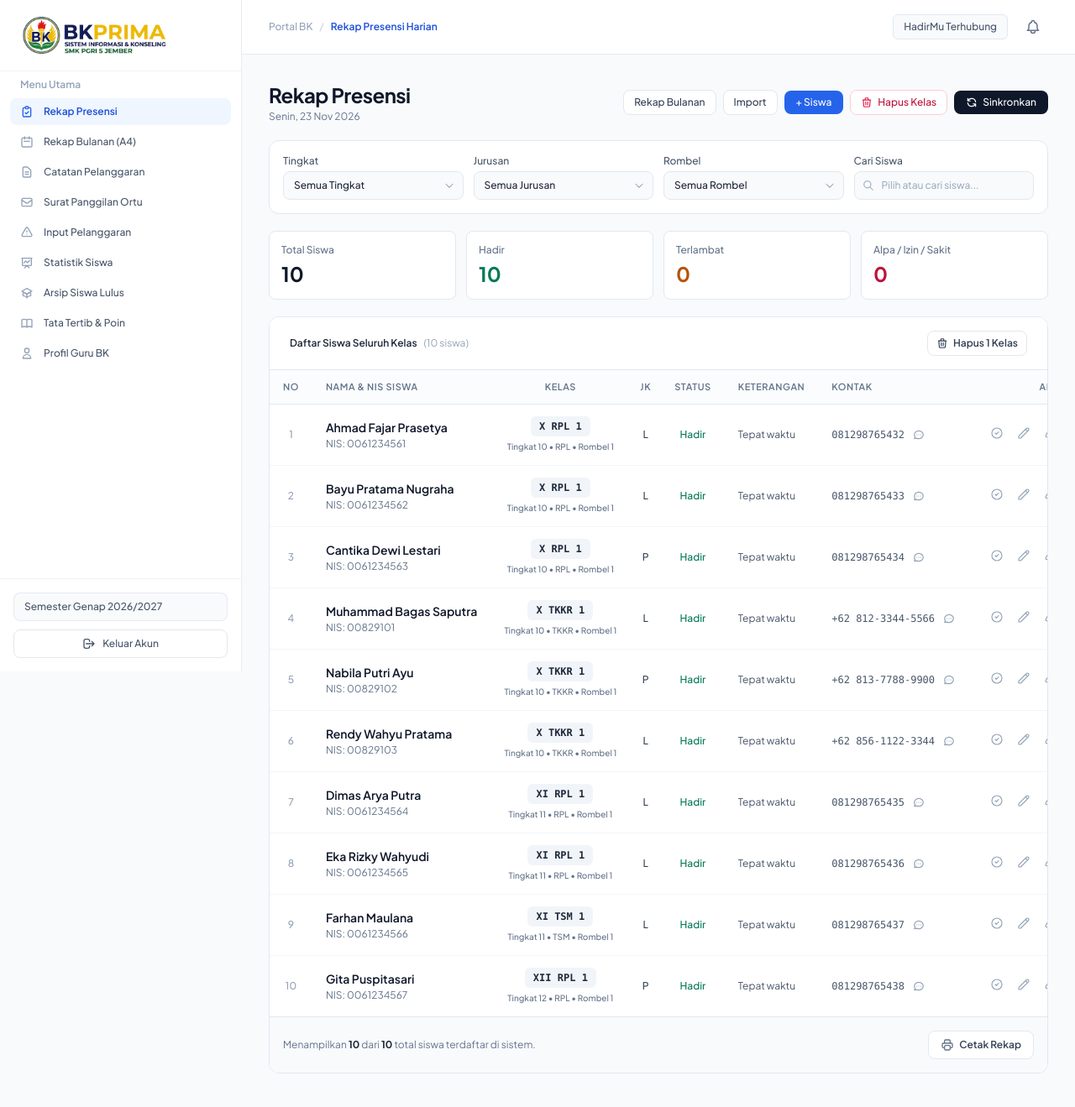
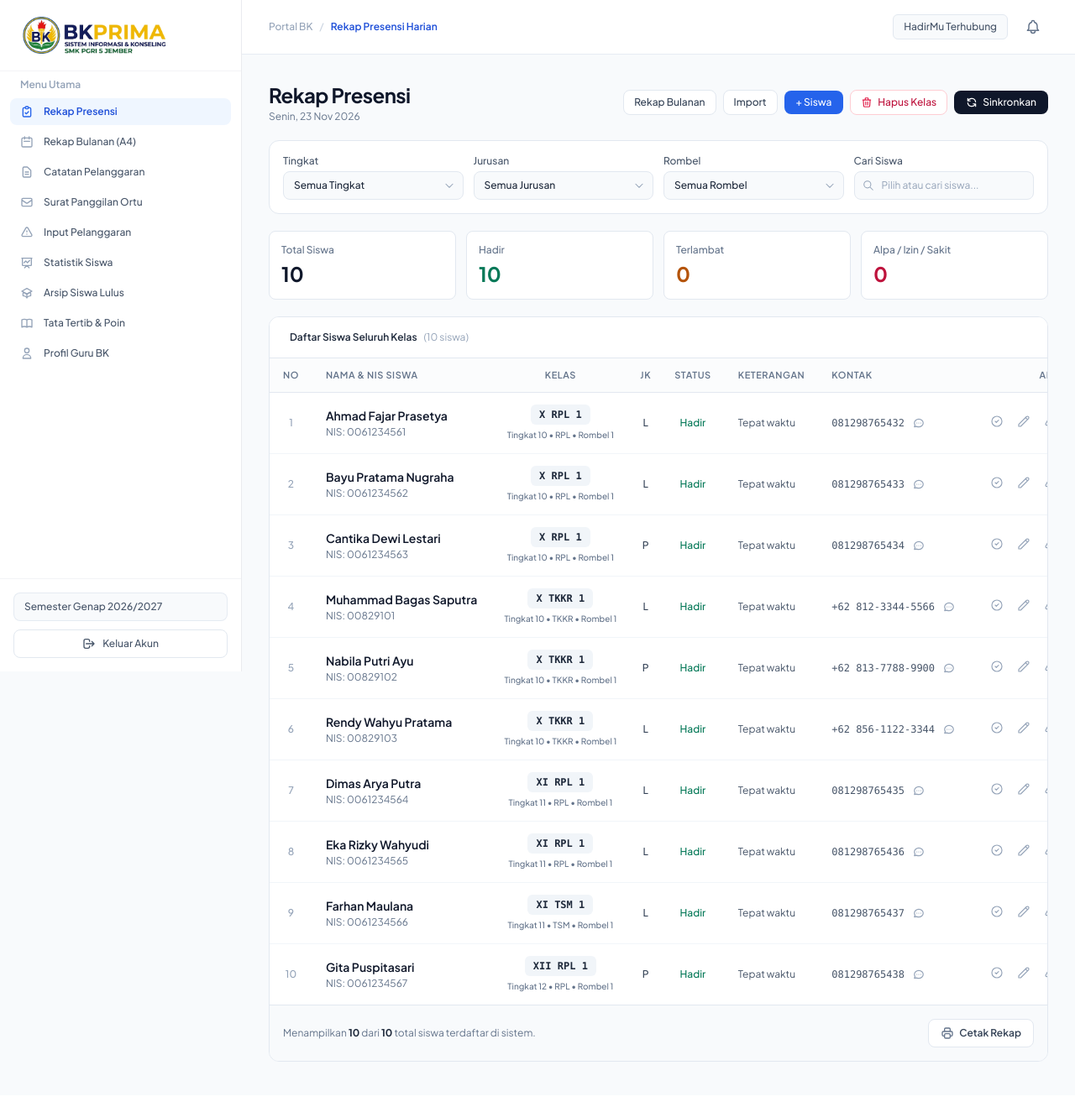
Before and after one commit to damarfs79-arch/bkprima, a Laravel app: page /absensi in a window 1280 px wide. Shown: the whole page at 84% size. After the commit the page ends 1265 px from the top, so only its background shows below. Run offline with Laravel 12, Linux system fonts and the light colour scheme; data comes from the database, SQL or seed files in the repository; style sheets or scripts are compiled from the project's sources; some libraries are stand-ins or nearby versions.

Commit message:
refactor: sederhanakan tombol hapus kelas menjadi satu tombol di rekap presensi

```diff
--- a/resources/js/Pages/AttendanceList.vue
+++ b/resources/js/Pages/AttendanceList.vue
@@ -238,18 +238,6 @@
           <div class="text-xs text-slate-500">
             <span class="font-bold text-slate-900 text-sm">{{ filteredStudents.length }}</span> siswa
           </div>
-          <button
-            v-if="selectedClass !== 'ALL'"
-            @click="openDeleteClassModalFor(selectedClass)"
-            type="button"
-            class="inline-flex items-center gap-1.5 px-3 py-1.5 rounded-lg text-xs font-semibold text-rose-700 bg-rose-50 hover:bg-rose-100 border border-rose-200 transition cursor-pointer"
-            title="Hapus kelas ini beserta seluruh siswanya secara langsung"
-          >
-            <svg xmlns="http://www.w3.org/2000/svg" class="w-3.5 h-3.5 text-rose-600" fill="none" viewBox="0 0 24 24" stroke="currentColor">
-              <path stroke-linecap="round" stroke-linejoin="round" stroke-width="2" d="M19 7l-.867 12.142A2 2 0 0116.138 21H7.862a2 2 0 01-1.995-1.858L5 7m5 4v6m4-6v6m1-10V4a1 1 0 00-1-1h-4a1 1 0 00-1 1v3M4 7h16" />
-            </svg>
-            <span>Hapus Kelas</span>
-          </button>
         </div>
       </div>
 
@@ -284,32 +272,6 @@
           <div class="text-xs font-semibold text-slate-800 flex items-center gap-2">
             <span>Daftar Siswa {{ selectedClass !== 'ALL' ? selectedClass : (selectedJurusan !== 'ALL' ? 'Jurusan ' + selectedJurusan : 'Seluruh Kelas') }}</span>
             <span class="text-slate-400 font-normal">({{ filteredStudents.length }} siswa)</span>
-          </div>
-
-          <div class="flex items-center gap-2">
-            <button
-              v-if="selectedClass !== 'ALL'"
-              @click="openDeleteClassModalFor(selectedClass)"
-              type="button"
-              class="inline-flex items-center gap-1.5 px-3 py-1.5 rounded-lg text-xs font-semibold text-rose-700 bg-rose-50 hover:bg-rose-100 border border-rose-200 transition cursor-pointer"
-            >
-              <svg xmlns="http://www.w3.org/2000/svg" class="w-3.5 h-3.5" fill="none" viewBox="0 0 24 24" stroke="currentColor">
-                <path stroke-linecap="round" stroke-linejoin="round" stroke-width="2" d="M19 7l-.867 12.142A2 2 0 0116.138 21H7.862a2 2 0 01-1.995-1.858L5 7m5 4v6m4-6v6m1-10V4a1 1 0 00-1-1h-4a1 1 0 00-1 1v3M4 7h16" />
-              </svg>
-              <span>Hapus Kelas ({{ selectedClass }})</span>
-            </button>
-            <button
-              v-else
-              @click="openDeleteClassModal"
-              type="button"
-              class="inline-flex items-center gap-1.5 px-2.5 py-1.5 rounded-lg text-xs font-semibold text-slate-700 hover:text-rose-700 hover:bg-rose-50 border border-slate-200 hover:border-rose-200 transition cursor-pointer"
-              title="Hapus 1 rombel kelas beserta seluruh data siswanya secara langsung"
-            >
-              <svg xmlns="http://www.w3.org/2000/svg" class="w-3.5 h-3.5" fill="none" viewBox="0 0 24 24" stroke="currentColor">
-                <path stroke-linecap="round" stroke-linejoin="round" stroke-width="2" d="M19 7l-.867 12.142A2 2 0 0116.138 21H7.862a2 2 0 01-1.995-1.858L5 7m5 4v6m4-6v6m1-10V4a1 1 0 00-1-1h-4a1 1 0 00-1 1v3M4 7h16" />
-              </svg>
-              <span>Hapus 1 Kelas</span>
-            </button>
           </div>
         </div>
 
```
